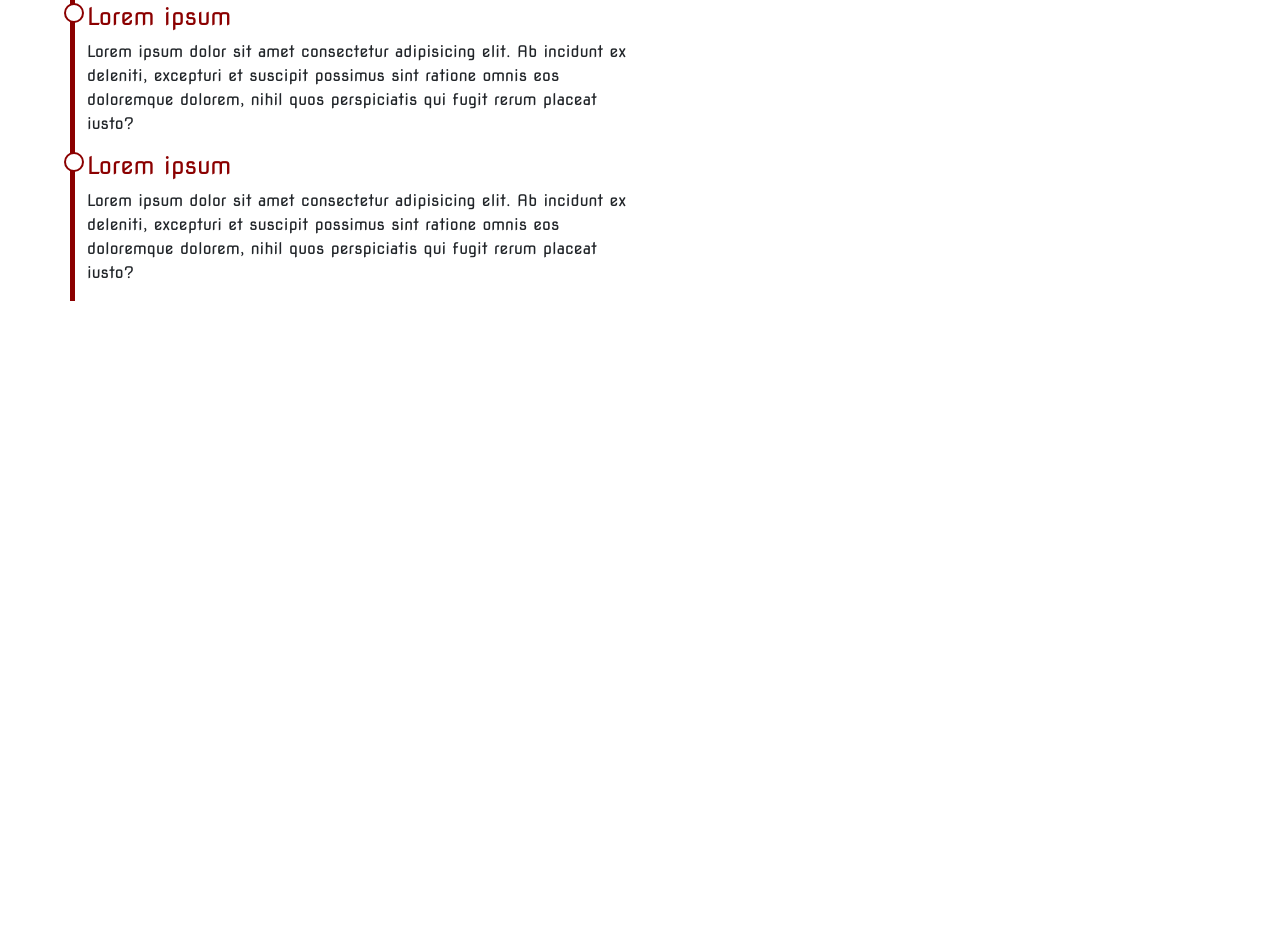
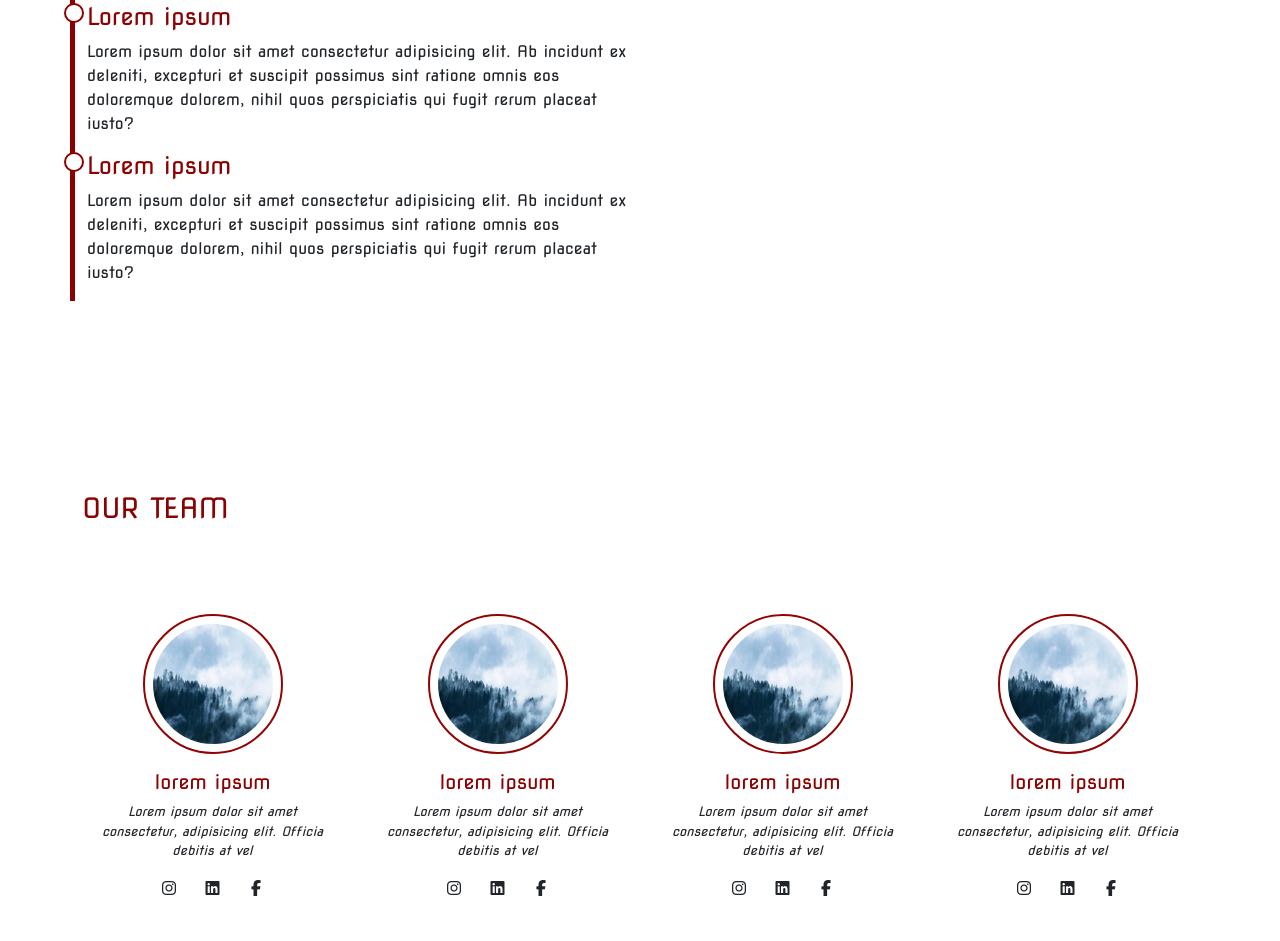
Before and after one commit to Esu-gra/Red_project, a plain HTML site: page index.html in a window 1280 px wide. Shown: the part 2535-3476 px from the top of the page. Before the commit the page ends 2836 px from the top, so only its background shows below. Drawn offline with nearby package versions, Linux system fonts and the light colour scheme.

Commit message:
creazione section 4

```diff
--- a/index.html
+++ b/index.html
@@ -179,6 +179,122 @@
 
     </div>
    </section>
+   <!--section4-->
+   <section class="container height-80">
+   <div class="row h-100 align-items-center">
+    <div class="col-12 d-flex h30 align-items-end">
+        <h3 class="text-darkred">
+            OUR TEAM
+        </h3>
+
+    </div>
+    <div class="col-12 col-md-3 text-center">
+        <div class="container">
+            <div class="row justify-content-center">
+                <div class="col-12">
+
+                    <img class="img-fluid img-radius" src="./media/fog.jpg" alt="">
+                </div>
+                <div class="col-12">
+
+                    <h5 class="mt-3 text-darkred">lorem ipsum</h5>
+
+                    <p class="fs-13"><em>
+                        Lorem ipsum dolor sit amet consectetur, adipisicing elit. Officia debitis at vel
+                    </em>
+
+                    </p>
+               </div>
+            </div>
+            <div class="row justify-content-center">
+                <div class="col-12 col-md-2"><i class="fa-brands fa-instagram"></i></div>
+                <div class="col-12 col-md-2"> <i class="fa-brands fa-linkedin"></i></div>
+                <div class="col-12 col-md-2"><i class="fa-brands fa-facebook-f"></i></div>
+            </div>
+        </div>
+
+    </div>
+    <div class="col-12 col-md-3 text-center">
+        <div class="container">
+            <div class="row justify-content-center">
+                <div class="col-12">
+
+                    <img class="img-fluid img-radius" src="./media/fog.jpg" alt="">
+                </div>
+                <div class="col-12">
+
+                    <h5 class="mt-3 text-darkred">lorem ipsum</h5>
+
+                    <p class="fs-13"><em>
+                        Lorem ipsum dolor sit amet consectetur, adipisicing elit. Officia debitis at vel
+                    </em>
+
+                    </p>
+               </div>
+            </div>
+            <div class="row justify-content-center">
+                <div class="col-12 col-md-2"><i class="fa-brands fa-instagram"></i></div>
+                <div class="col-12 col-md-2"> <i class="fa-brands fa-linkedin"></i></div>
+                <div class="col-12 col-md-2"><i class="fa-brands fa-facebook-f"></i></div>
+            </div>
+        </div>
+
+    </div>
+    <div class="col-12 col-md-3 text-center">
+        <div class="container">
+            <div class="row justify-content-center">
+                <div class="col-12">
+
+                    <img class="img-fluid img-radius" src="./media/fog.jpg" alt="">
+                </div>
+                <div class="col-12">
+
+                    <h5 class="mt-3 text-darkred">lorem ipsum</h5>
+
+                    <p class="fs-13"><em>
+                        Lorem ipsum dolor sit amet consectetur, adipisicing elit. Officia debitis at vel
+                    </em>
+
+                    </p>
+               </div>
+            </div>
+            <div class="row justify-content-center">
+                <div class="col-12 col-md-2"><i class="fa-brands fa-instagram"></i></div>
+                <div class="col-12 col-md-2"> <i class="fa-brands fa-linkedin"></i></div>
+                <div class="col-12 col-md-2"><i class="fa-brands fa-facebook-f"></i></div>
+            </div>
+        </div>
+
+    </div>
+    <div class="col-12 col-md-3 text-center">
+        <div class="container">
+            <div class="row justify-content-center">
+                <div class="col-12">
+
+                    <img class="img-fluid img-radius" src="./media/fog.jpg" alt="">
+                </div>
+                <div class="col-12">
+
+                    <h5 class="mt-3 text-darkred">lorem ipsum</h5>
+
+                    <p class="fs-13"><em>
+                        Lorem ipsum dolor sit amet consectetur, adipisicing elit. Officia debitis at vel
+                    </em>
+
+                    </p>
+               </div>
+            </div>
+            <div class="row justify-content-center">
+                <div class="col-12 col-md-2"><i class="fa-brands fa-instagram"></i></div>
+                <div class="col-12 col-md-2"> <i class="fa-brands fa-linkedin"></i></div>
+                <div class="col-12 col-md-2"><i class="fa-brands fa-facebook-f"></i></div>
+            </div>
+        </div>
+
+    </div>
+   </div>
+
+   </section>
 
 
 
--- a/style.css
+++ b/style.css
@@ -30,11 +30,26 @@
 
 }
 
+.height-50 {
+    height: 50vh;
+
+}
+
+
 .height-60 {
     height: 60vh;
 
 }
 
+
+.fs-13{
+    font-size: 13px;
+}
+
+
+.h30{
+    height: 30%;
+}
 /* body  */
 body {
     font-family: 'Nova Square', sans-serif;
@@ -131,3 +146,12 @@ h1 {
     left: -11px;
 
  }
+
+
+.img-radius {
+width: 140px;
+height: 140px;
+border: 2px solid rgb(146, 3, 3);
+border-radius: 50%;
+padding: 8px;
+}
```
Also changed, not shown: media/fog.jpg (added).
